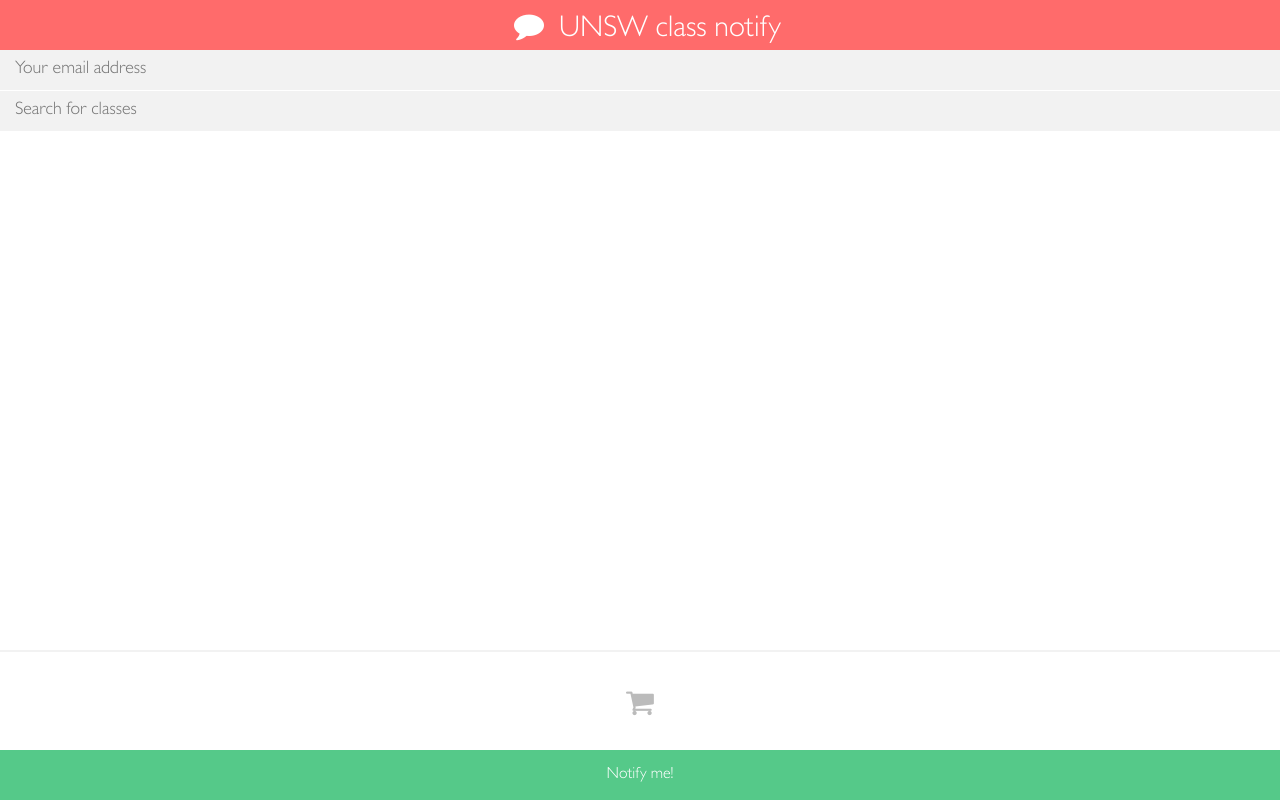
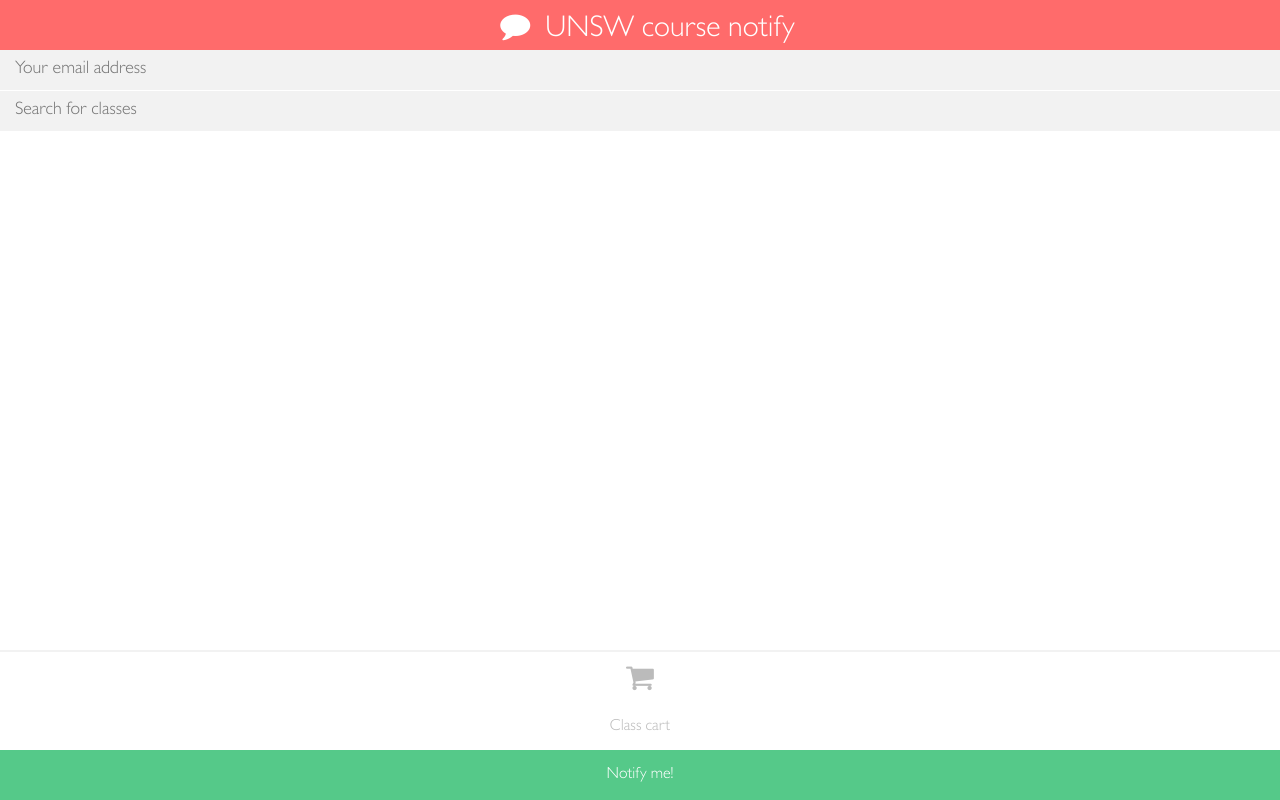
Before and after one commit to jeremy-ma/UNSWCourseNotify, a plain HTML site: page public_html/index.html in a window 1280 px wide. Drawn offline with Linux system fonts and the light colour scheme; no server answers.

Commit message:
Added class cart

```diff
--- a/public_html/css/layout.css
+++ b/public_html/css/layout.css
@@ -127,9 +127,13 @@ div.course_basket ul li{
 	width:50%;
 	display: inline-block;
 }
+div.course_basket span{
+	line-height: 30px;
+}
 div.course_basket span.fa{
 	font-size:30px;
-	line-height: 100px;
+	line-height: 50px;
+	display:block;
 }
 
 @media screen and (min-width: 500px) {
--- a/public_html/js/unswcn.js
+++ b/public_html/js/unswcn.js
@@ -16,7 +16,7 @@ var app=function(){
 			'<div id="app">',
 				'<div class="header">',
 					'<span class="fa fa-comment"></span>',
-					'<span class="title">UNSW class notify</span>',
+					'<span class="title">UNSW course notify</span>',
 				'</div>',
 				'<input class="text" id="email" placeholder="Your email address"/>',
 				'<input class="search text" placeholder="Search for classes"/>',
@@ -27,6 +27,7 @@ var app=function(){
 				'</div>',
 				'<div class="course_basket">',
 					'<span class="fa fa-shopping-cart"></span>',
+					'<span>Class cart</span>',
 				'</div>',
 				'<div class="submit">Notify me!</div>',
 			'</div>',
```
